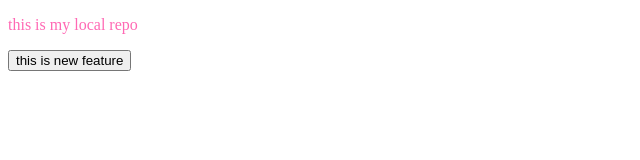
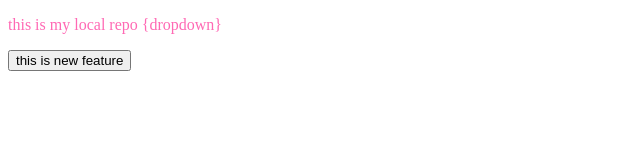
Before and after one commit to shukla2406/localrepo-demo, a plain HTML site: page index.html in a window 1280 px wide. Shown: the full height of the page, 0-640 px from the left. Drawn offline with Linux system fonts and the light colour scheme.

```diff
--- a/index.html
+++ b/index.html
@@ -7,7 +7,7 @@
     <link rel="stylesheet" href="style.css">
 </head>
 <body>
-    <p>this is my local repo</p>
+    <p>this is my local repo {dropdown}</p>
     <button>this is new feature</button>
 </body>
 </html>
```
